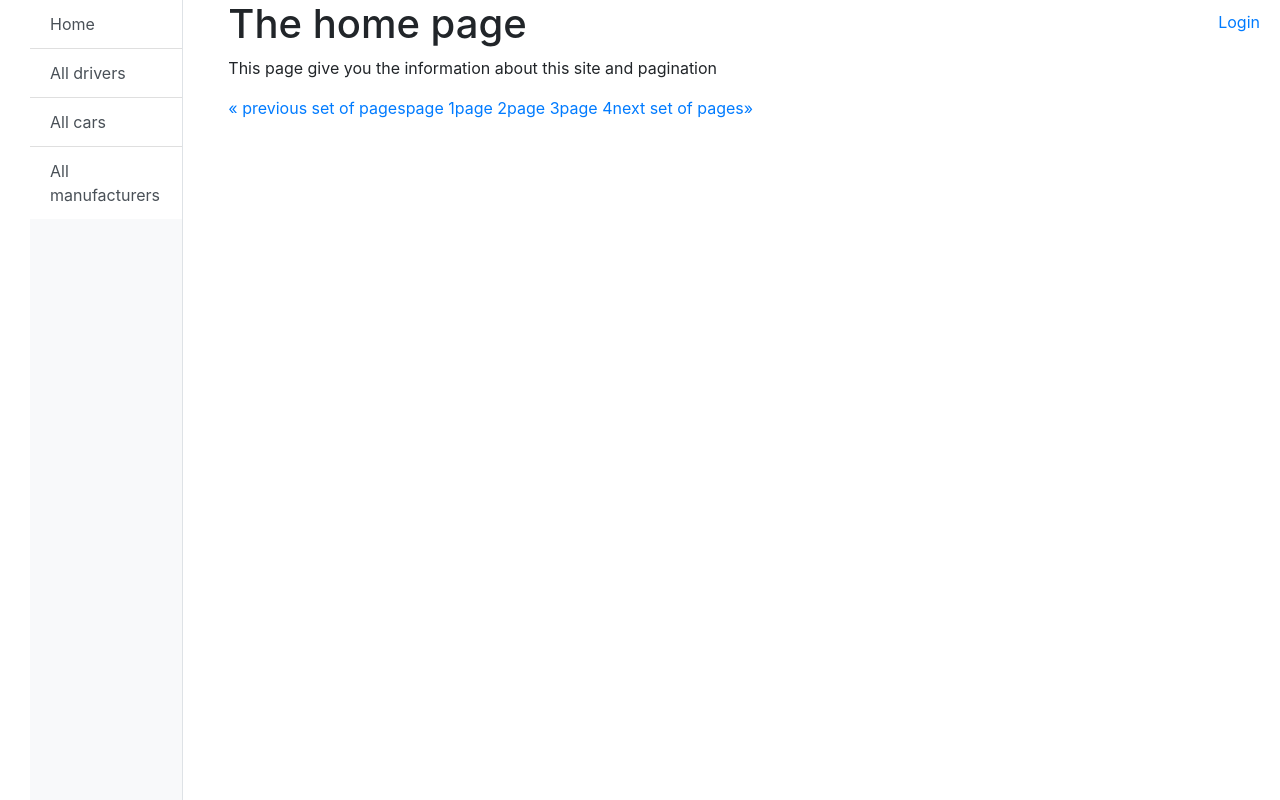
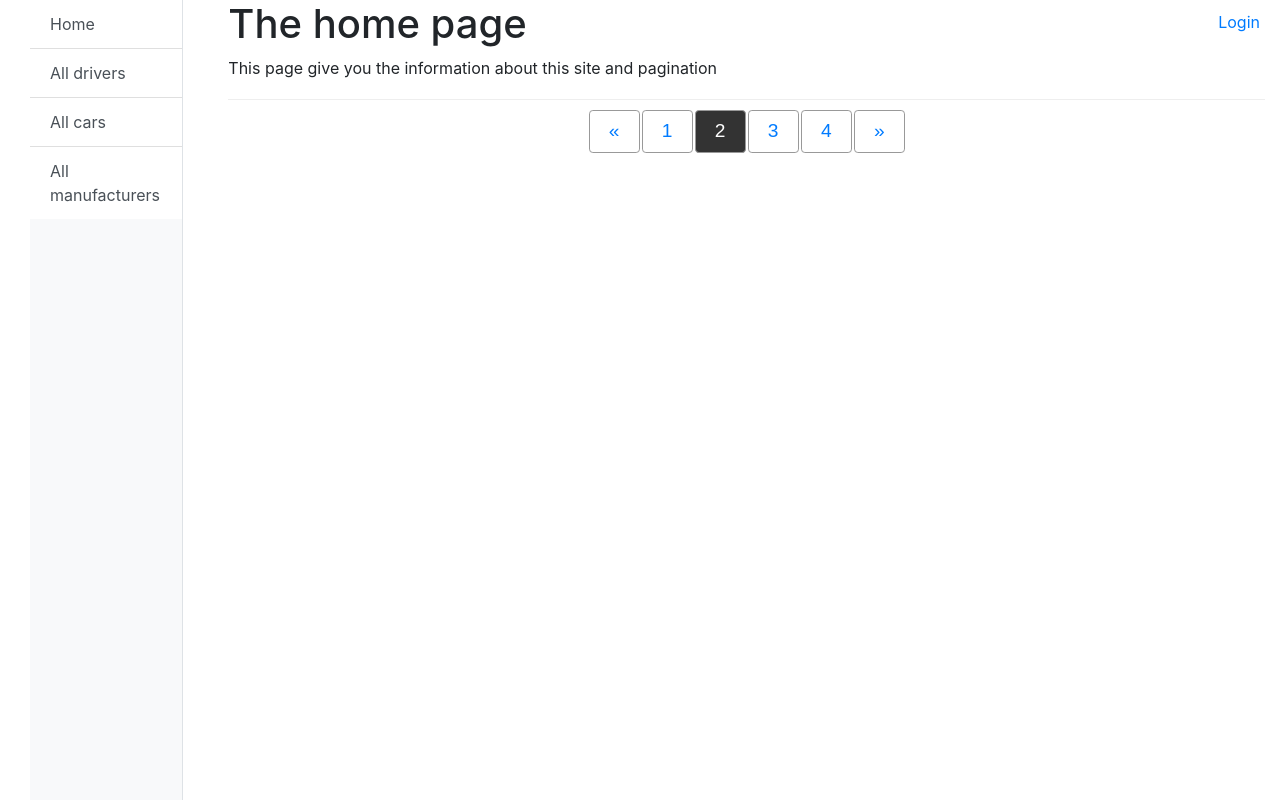
Before and after one commit to bogdna21/The_Pulse, a Django app: template templates/news/index.html in a window 1280 px wide. Run offline with Django 3.2, Linux system fonts and the light colour scheme; the template is opened without the code that fills it, so the values that code supplies are empty.

Commit message:
add templates directory: includes: paginations.html, sidebar.html news:html for list views in news app

```diff
--- a/static/css/styles.css
+++ b/static/css/styles.css
@@ -0,0 +1,54 @@
+/* Pagination styles*/
+.visuallyhidden {
+  border: 0;
+  clip: rect(0 0 0 0);
+  height: auto;
+  margin: 0;
+  overflow: hidden;
+  padding: 0;
+  position: absolute;
+  width: 1px;
+  white-space: nowrap;
+}
+
+nav {
+  border-top: 1px solid #eee;
+  margin-top: 1em;
+  padding-top: 0.5em;
+  font: 1.2em sans-serif;
+
+  display: flex;
+  justify-content: center;
+}
+
+.pagination {
+  list-style: none;
+  margin: 0;
+  padding: 0;
+  display: flex;
+}
+
+.pagination li {
+  margin: 0 1px;
+}
+
+.pagination a {
+  display: block;
+  padding: 0.5em 1em;
+  border: 1px solid #999;
+  border-radius: 0.2em;
+  text-decoration: none;
+}
+
+.pagination a[aria-current="page"] {
+  background-color: #333;
+  color: #fff;
+}
+/* sidebar styles */
+.top-right-user {
+  position: absolute;
+  top: 10px;
+  right: 20px;
+  z-index: 1000;
+  font-size: 16px;
+}
--- a/templates/includes/sidebar.html
+++ b/templates/includes/sidebar.html
@@ -4,9 +4,9 @@
   <div class="position-fixed" style="top: 10px; right: 20px; z-index: 1030;">
     {% if user.is_authenticated %}
       User: <a href="{{ user.get_absolute_url }}">{{ user.get_username }}</a> |
-      <a href="{% url 'news:logout' %}?next={{ request.path }}">Logout</a>
+      <a href="{% url 'account_logout' %}?next={{ request.path }}">Logout</a>
     {% else %}
-      <a href="{% url 'news:login' %}?next={{ request.path }}">Login</a>
+      <a href="{% url 'account_login' %}?next={{ request.path }}">Login</a>
     {% endif %}
   </div>
 
```
Also changed, not shown: templates/registration/logged_out.html (deleted, +0 -10 lines), templates/registration/login.html (deleted, +0 -10 lines).
